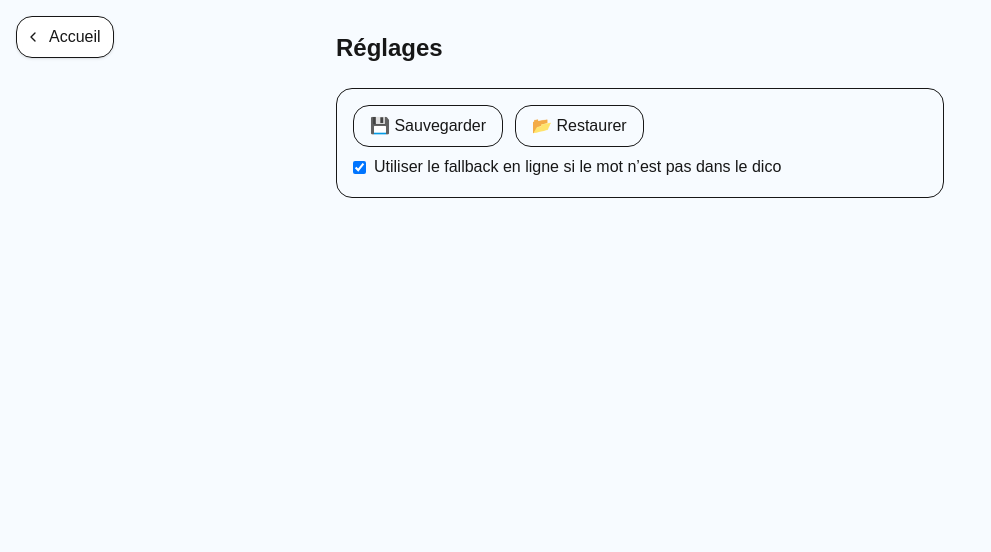
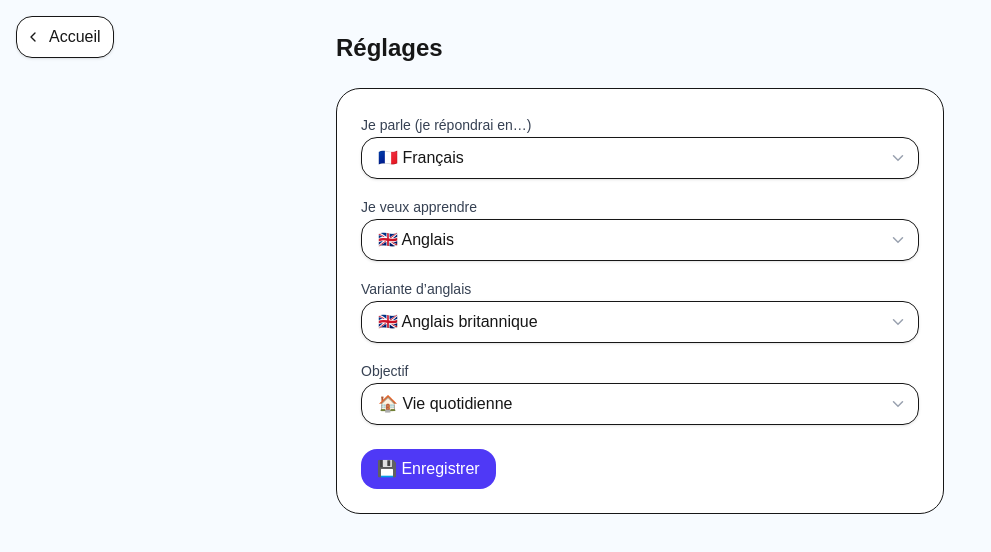
Before and after one commit to carotterappee/english-trainer, a Next.js app: page /settings in a window 1280 px wide. Shown: the top 552 px of the page, without its empty margins (0-991 px from the left). Built offline with nearby package versions, Linux system fonts and the light colour scheme.

Commit message:
ui: language & course selectors (nice dropdowns) + settings panel

```diff
--- a/src/app/settings/page.tsx
+++ b/src/app/settings/page.tsx
@@ -1,98 +1,83 @@
+
 "use client";
-// Sauvegarde/Restaurer
-function exportData() {
-  const keys = [
-    "userProfile:v1","wallet:v1","wallet:v2",
-    "myWords:v1","seen:v1",
-    "themes:owned:v1","themes:selected:v1","dict:cache:v1"
-  ];
-  const data: Record<string,string|null> = {};
-  keys.forEach(k => data[k] = localStorage.getItem(k));
-  const blob = new Blob([JSON.stringify(data,null,2)], { type:"application/json" });
-  const url = URL.createObjectURL(blob);
-  const a = document.createElement("a");
-  a.href = url; a.download = "english-trainer-backup.json"; a.click();
-  URL.revokeObjectURL(url);
-}
+import { useEffect, useState } from "react";
+import PrettySelect from "@/components/PrettySelect";
+import { loadProfile, saveProfile, type EnglishVariant, type Goal } from "@/lib/profile";
 
-async function importData(file: File) {
-  const text = await file.text();
-  const data = JSON.parse(text) as Record<string,string|null>;
-  Object.entries(data).forEach(([k,v]) => { if (typeof v === "string") localStorage.setItem(k, v); });
-  location.reload();
-}
-const ONLINE_KEY = "dict:fallbackOnline:v1";
-function getOnlineFlag(){ if (typeof window==="undefined") return true; return localStorage.getItem(ONLINE_KEY)!=="0"; }
-function setOnlineFlag(v:boolean){ localStorage.setItem(ONLINE_KEY, v ? "1" : "0"); }
-import { useState } from "react";
-import { loadProfile } from "@/lib/profile";
-import { clearSeen } from "@/lib/seenStore";
+export default function SettingsPage() {
+  const p = loadProfile();
+  const [course, setCourse] = useState<"en"|"fr">(p?.course ?? "en");
+  const [answerLang, setAnswerLang] = useState<"fr"|"ru">(p?.answerLang ?? "fr");
+  const [variant, setVariant] = useState<EnglishVariant>(p?.variant ?? "british");
+  const [goal, setGoal] = useState<Goal>(p?.goal ?? "everyday");
+  const [saved, setSaved] = useState(false);
 
-export default function Settings() {
-  const p = loadProfile();
-  const [online, setOnline] = useState(getOnlineFlag());
+  useEffect(() => { setSaved(false); }, [course, answerLang, variant, goal]);
+
+  const save = () => {
+    if (!p) return;
+  saveProfile({ ...p, course, answerLang, variant, goal });
+    setSaved(true);
+  };
 
   return (
     <main className="min-h-screen p-8 max-w-2xl mx-auto space-y-6">
       <h1 className="text-2xl font-semibold">Réglages</h1>
 
-      <div className="space-y-4 p-4 rounded-2xl border">
-        <div className="flex gap-3 mb-2">
-          <button
-            className="px-4 py-2 rounded-2xl border hover:bg-indigo-50"
-            onClick={exportData}
-          >
-            💾 Sauvegarder
-          </button>
-          <label className="px-4 py-2 rounded-2xl border hover:bg-rose-50 cursor-pointer">
-            📂 Restaurer
-            <input
-              type="file"
-              accept="application/json"
-              style={{ display: "none" }}
-              onChange={e => {
-                const f = e.target.files?.[0];
-                if (f) importData(f);
-              }}
-            />
-          </label>
+      <div className="p-6 rounded-3xl border bg-white space-y-4">
+        <PrettySelect
+          id="spoken"
+          label="Je parle (je répondrai en…)"
+          value={answerLang}
+          onChange={(v)=>setAnswerLang(v as "fr"|"ru")}
+          options={[
+            { value: "fr", label: "Français", emoji: "🇫🇷" },
+            { value: "ru", label: "Русский (russe)", emoji: "🇷🇺" },
+          ]}
+        />
+
+        <PrettySelect
+          id="course"
+          label="Je veux apprendre"
+          value={course}
+          onChange={(v)=>setCourse(v as "en"|"fr")}
+          options={[
+            { value: "en", label: "Anglais", emoji: "🇬🇧" },
+            { value: "fr", label: "Français", emoji: "🇫🇷" },
+          ]}
+        />
+
+        {course === "en" && (
+          <PrettySelect
+            id="variant"
+            label="Variante d’anglais"
+            value={variant}
+            onChange={(v)=>setVariant(v as EnglishVariant)}
+            options={[
+              { value: "british", label: "Anglais britannique", emoji: "🇬🇧" },
+              { value: "american", label: "Anglais américain", emoji: "🇺🇸" },
+            ]}
+          />
+        )}
+
+        <PrettySelect
+          id="goal"
+          label="Objectif"
+          value={goal}
+          onChange={(v)=>setGoal(v as Goal)}
+          options={[
+            { value: "everyday", label: "Vie quotidienne", emoji: "🏠" },
+            { value: "travel", label: "Voyage", emoji: "🧳" },
+            { value: "work", label: "Travail", emoji: "💼" },
+            { value: "exams", label: "Examens", emoji: "📝" },
+          ]}
+        />
+
+        <div className="flex gap-3 pt-2">
+          <button onClick={save} className="rounded-2xl bg-indigo-600 text-white px-4 py-2">💾 Enregistrer</button>
+          {saved && <span className="self-center text-emerald-700">✅ Sauvegardé</span>}
         </div>
-        <label className="inline-flex items-center gap-2">
-          <input
-            type="checkbox"
-            checked={online}
-            onChange={(e)=>{ setOnline(e.target.checked); setOnlineFlag(e.target.checked); }}
-          />
-          Utiliser le fallback en ligne si le mot n’est pas dans le dico
-        </label>
       </div>
-
-      {p && (
-        <div className="space-y-2 p-4 rounded-2xl border">
-          <p>Variante : <b>{p.variant}</b></p>
-          <p>Objectif : <b>{p.goal}</b></p>
-          <div className="flex flex-wrap gap-3 mt-2">
-            <button
-              onClick={() => { localStorage.removeItem("userProfile:v1"); location.reload(); }}
-              className="px-4 py-2 rounded-2xl border hover:bg-rose-50"
-            >
-              ❌ Oublier ce profil
-            </button>
-            <button
-              onClick={() => { clearSeen(p.goal); location.reload(); }}
-              className="px-4 py-2 rounded-2xl border hover:bg-indigo-50"
-            >
-              ♻️ Réinitialiser les phrases de ce thème
-            </button>
-            <button
-              onClick={() => { clearSeen(); location.reload(); }}
-              className="px-4 py-2 rounded-2xl border hover:bg-indigo-50"
-            >
-              🧼 Réinitialiser tout l’historique
-            </button>
-          </div>
-        </div>
-      )}
     </main>
   );
 }
--- /dev/null
+++ b/src/components/PrettySelect.tsx
@@ -0,0 +1,42 @@
+"use client";
+import { ChangeEvent } from "react";
+
+export type Option = { value: string; label: string; emoji?: string };
+
+export default function PrettySelect({
+  label, value, onChange, options, id, hint,
+}: {
+  id: string;
+  label: string;
+  value: string;
+  options: Option[];
+  hint?: string;
+  onChange: (v: string) => void;
+}) {
+  const handle = (e: ChangeEvent<HTMLSelectElement>) => onChange(e.target.value);
+  return (
+    <div className="space-y-1">
+      <label htmlFor={id} className="text-sm font-medium text-gray-700">{label}</label>
+      <div className="relative">
+        <select
+          id={id}
+          value={value}
+          onChange={handle}
+          className="w-full appearance-none rounded-2xl border bg-white/90 backdrop-blur px-4 py-2 pr-10
+                     shadow-sm focus:outline-none focus:ring-2 focus:ring-indigo-500"
+        >
+          {options.map((o) => (
+            <option key={o.value} value={o.value}>
+              {o.emoji ? `${o.emoji} ` : ""}{o.label}
+            </option>
+          ))}
+        </select>
+        <span className="pointer-events-none absolute right-3 top-1/2 -translate-y-1/2 text-gray-400">
+          {/* chevron */}
+          <svg width="18" height="18" viewBox="0 0 24 24"><path d="M6 9l6 6 6-6" fill="none" stroke="currentColor" strokeWidth="2" strokeLinecap="round"/></svg>
+        </span>
+      </div>
+      {hint && <p className="text-xs text-gray-500">{hint}</p>}
+    </div>
+  );
+}
--- a/src/components/SelectProfileModal.tsx
+++ b/src/components/SelectProfileModal.tsx
@@ -1,110 +1,117 @@
 "use client";
-import { useState } from "react";
-import { saveProfile, EnglishVariant, Goal } from "@/lib/profile";
+import { useEffect, useState } from "react";
+import PrettySelect from "@/components/PrettySelect";
+import { saveProfile, loadProfile, hasProfile,
+         type EnglishVariant, type Goal } from "@/lib/profile";
 
 export default function SelectProfileModal({
-  open,
-  onClose,
-  onDone,
-}: {
-  open: boolean;
-  onClose: () => void;
-  onDone: () => void; // appelé après avoir créé le profil
-}) {
-  const [course, setCourse] = useState<"en"|"fr">("en");
-  const [answerLang, setAnswerLang] = useState<"fr"|"ru">("fr");
-  const [variant, setVariant] = useState<EnglishVariant>("british");
-  const [goal, setGoal] = useState<Goal>("everyday");
+  open, onClose, onDone,
+}: { open: boolean; onClose: () => void; onDone: () => void }) {
+  // valeurs par défaut (si profil existe déjà)
+  const existing = (typeof window !== "undefined" ? loadProfile() : null);
+  const [course, setCourse] = useState<"en"|"fr">(existing?.course ?? "en");
+  const [answerLang, setAnswerLang] = useState<"fr"|"ru">(existing?.answerLang ?? "fr");
+  const [variant, setVariant] = useState<EnglishVariant>(existing?.variant ?? "british");
+  const [goal, setGoal] = useState<Goal>(existing?.goal ?? "everyday");
+
+  useEffect(() => {
+    // si on change de cours vers FR, forcer answerLang visible
+    if (course === "fr" && !["fr","ru"].includes(answerLang)) setAnswerLang("ru");
+  }, [course, answerLang]);
 
   if (!open) return null;
 
+  const save = () => {
+    const base = existing ?? {
+      deviceId: crypto.randomUUID(),
+      createdAt: new Date().toISOString(),
+    };
+    saveProfile({
+      ...base,
+      course,
+      answerLang,
+      variant,
+      goal,
+    });
+    onClose();
+    onDone();
+  };
+
   return (
-    <div className="fixed inset-0 z-50 bg-black/30 backdrop-blur-sm flex items-center justify-center p-6">
-
-      <div className="w-full max-w-md bg-white rounded-3xl shadow-2xl p-6 space-y-5">
-        <h2 className="text-xl font-semibold text-indigo-700">Choisis ton cours</h2>
-
-        <div className="space-y-2">
-          <p className="font-medium">Tu veux apprendre…</p>
-          <div className="grid grid-cols-2 gap-2">
-            <button onClick={() => setCourse("en")} className={`rounded-xl border py-2 ${course==="en"?"border-indigo-600 bg-indigo-50":""}`}>🇬🇧 Anglais</button>
-            <button onClick={() => setCourse("fr")} className={`rounded-xl border py-2 ${course==="fr"?"border-indigo-600 bg-indigo-50":""}`}>🇫🇷 Français</button>
-          </div>
+    <div className="fixed inset-0 z-50 bg-black/30 backdrop-blur-sm flex items-center justify-center p-4">
+      <div className="w-full max-w-lg rounded-3xl border bg-white shadow-2xl p-6 space-y-4">
+        <div className="flex items-center gap-3">
+          <h2 className="text-xl font-semibold">Bienvenue !</h2>
         </div>
 
-        {course === "en" && (
-          <>
-            <div className="space-y-2">
-              <p className="text-sm text-gray-600">Variante :</p>
-              <div className="grid grid-cols-2 gap-2">
-                <button
-                  onClick={() => setVariant("british")}
-                  className={`px-4 py-3 rounded-2xl border ${variant==="british" ? "border-indigo-600 bg-indigo-50" : "hover:bg-gray-50"}`}
-                >🇬🇧 Britannique</button>
-                <button
-                  onClick={() => setVariant("american")}
-                  className={`px-4 py-3 rounded-2xl border ${variant==="american" ? "border-indigo-600 bg-indigo-50" : "hover:bg-gray-50"}`}
-                >🇺🇸 Américain</button>
-              </div>
-            </div>
-            <div className="space-y-2">
-              <p className="text-sm text-gray-600">Pour quoi faire :</p>
-              <div className="grid grid-cols-2 gap-2">
-                {[
-                  ["everyday","Vie quotidienne"],
-                  ["travel","Voyage"],
-                  ["work","Travail / réunions"],
-                  ["exams","Examens (A2/B1)"],
-                ].map(([val,label])=>(
-                  <button key={val}
-                    onClick={()=>setGoal(val as Goal)}
-                    className={`px-4 py-3 rounded-2xl border ${goal===val ? "border-indigo-600 bg-indigo-50" : "hover:bg-gray-50"}`}
-                  >{label}</button>
-                ))}
-              </div>
-            </div>
-          </>
-        )}
+        <p className="text-sm text-gray-600">
+          Dis-moi <b>ta langue de réponse</b> et ce que tu veux <b>apprendre</b>.
+        </p>
 
-        {course === "fr" && (
-          <div className="space-y-2">
-            <p className="font-medium">Tu répondras dans :</p>
-            <select
-              value={answerLang}
-              onChange={(e)=>setAnswerLang(e.target.value as "fr"|"ru")}
-              className="rounded-xl border px-3 py-2"
-            >
-              <option value="ru">🇷🇺 Russe</option>
-              <option value="fr">🇫🇷 Français</option>
-            </select>
-          </div>
-        )}
+        <div className="grid gap-4">
+          <PrettySelect
+            id="spoken"
+            label="Je parle (je répondrai en…)"
+            value={answerLang}
+            onChange={(v) => setAnswerLang(v as "fr"|"ru")}
+            options={[
+              { value: "fr", label: "Français", emoji: "🇫🇷" },
+              { value: "ru", label: "Русский (russe)", emoji: "🇷🇺" },
+            ]}
+            hint="Ta langue pour écrire les réponses."
+          />
 
+          <PrettySelect
+            id="course"
+            label="Je veux apprendre"
+            value={course}
+            onChange={(v) => setCourse(v as "en"|"fr")}
+            options={[
+              { value: "en", label: "Anglais", emoji: "🇬🇧" },
+              { value: "fr", label: "Français", emoji: "🇫🇷" },
+            ]}
+          />
 
-        <div className="flex gap-3">
-          <button
-            onClick={() => {
-              saveProfile({
-                deviceId: crypto.randomUUID(),
-                variant,
-                goal,
-                createdAt: new Date().toISOString(),
-                course,
-                answerLang,
-              });
-              onDone();
-            }}
-            className="flex-1 bg-indigo-600 hover:bg-indigo-700 text-white py-3 rounded-2xl"
-          >
-            ✅ Valider et continuer
+          {course === "en" && (
+            <PrettySelect
+              id="variant"
+              label="Variante d’anglais"
+              value={variant}
+              onChange={(v) => setVariant(v as EnglishVariant)}
+              options={[
+                { value: "british", label: "Anglais britannique", emoji: "🇬🇧" },
+                { value: "american", label: "Anglais américain", emoji: "🇺🇸" },
+              ]}
+            />
+          )}
+
+          <PrettySelect
+            id="goal"
+            label="Objectif"
+            value={goal}
+            onChange={(v) => setGoal(v as Goal)}
+            options={[
+              { value: "everyday", label: "Vie quotidienne", emoji: "🏠" },
+              { value: "travel", label: "Voyage", emoji: "🧳" },
+              { value: "work", label: "Travail", emoji: "💼" },
+              { value: "exams", label: "Examens", emoji: "📝" },
+            ]}
+          />
+        </div>
+
+        <div className="flex gap-3 pt-2">
+          <button onClick={save} className="flex-1 rounded-2xl bg-indigo-600 text-white py-2 hover:bg-indigo-700">
+            C’est parti 🚀
           </button>
-          <button onClick={onClose} className="px-4 py-3 rounded-2xl border">
-            Annuler
-          </button>
+          {hasProfile() && (
+            <button onClick={onClose} className="rounded-2xl border py-2 px-3 hover:bg-gray-50">
+              Plus tard
+            </button>
+          )}
         </div>
 
         <p className="text-xs text-gray-500">
-          Ton choix est mémorisé sur cet appareil (localStorage). Tu pourras le changer dans ⚙️ Réglages.
+          Astuce : chaque appareil garde son profil en mémoire (pas de compte requis).
         </p>
       </div>
     </div>
```
Also changed, not shown: src/app/page.tsx (+9 -7 lines).
